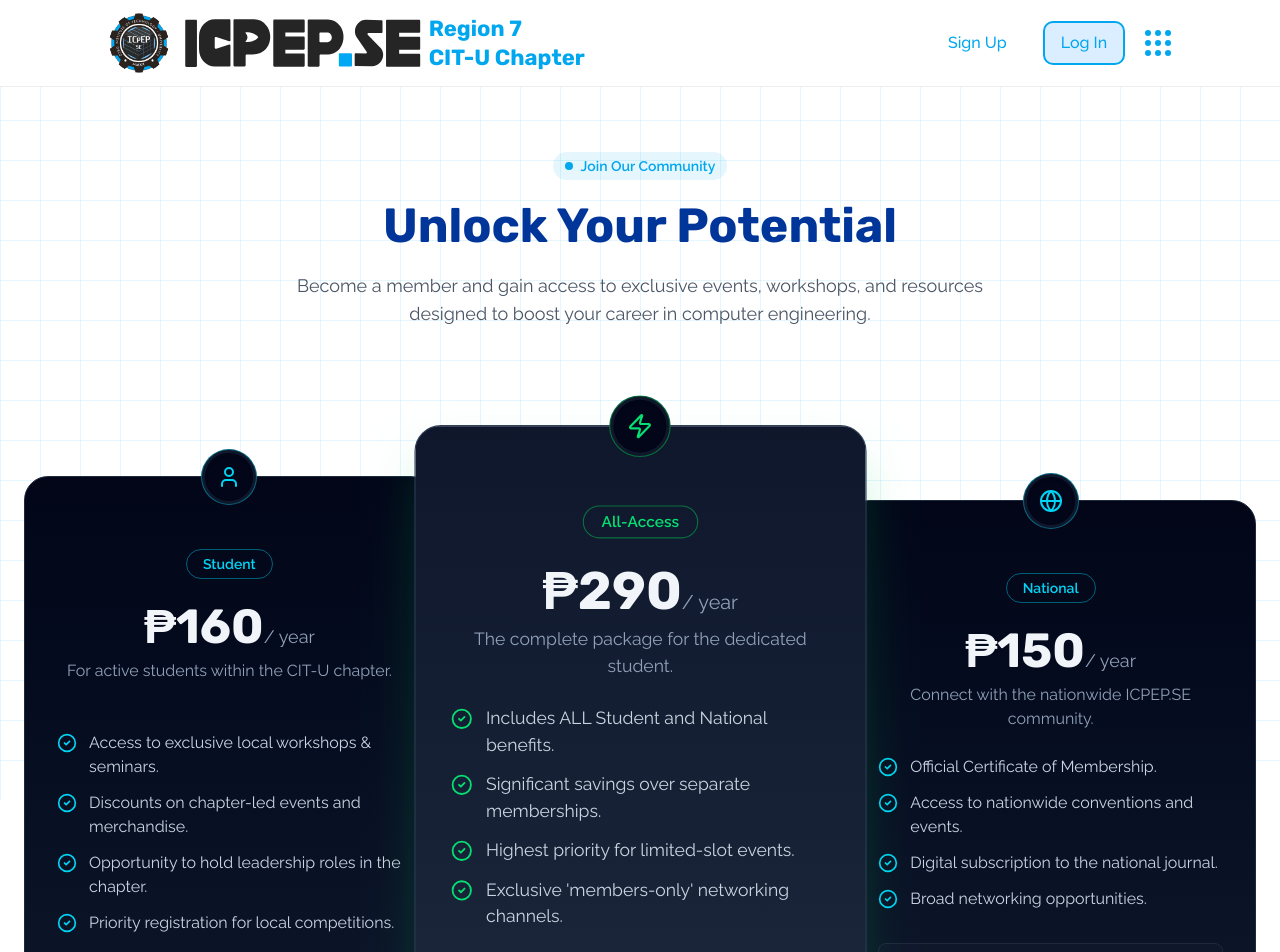
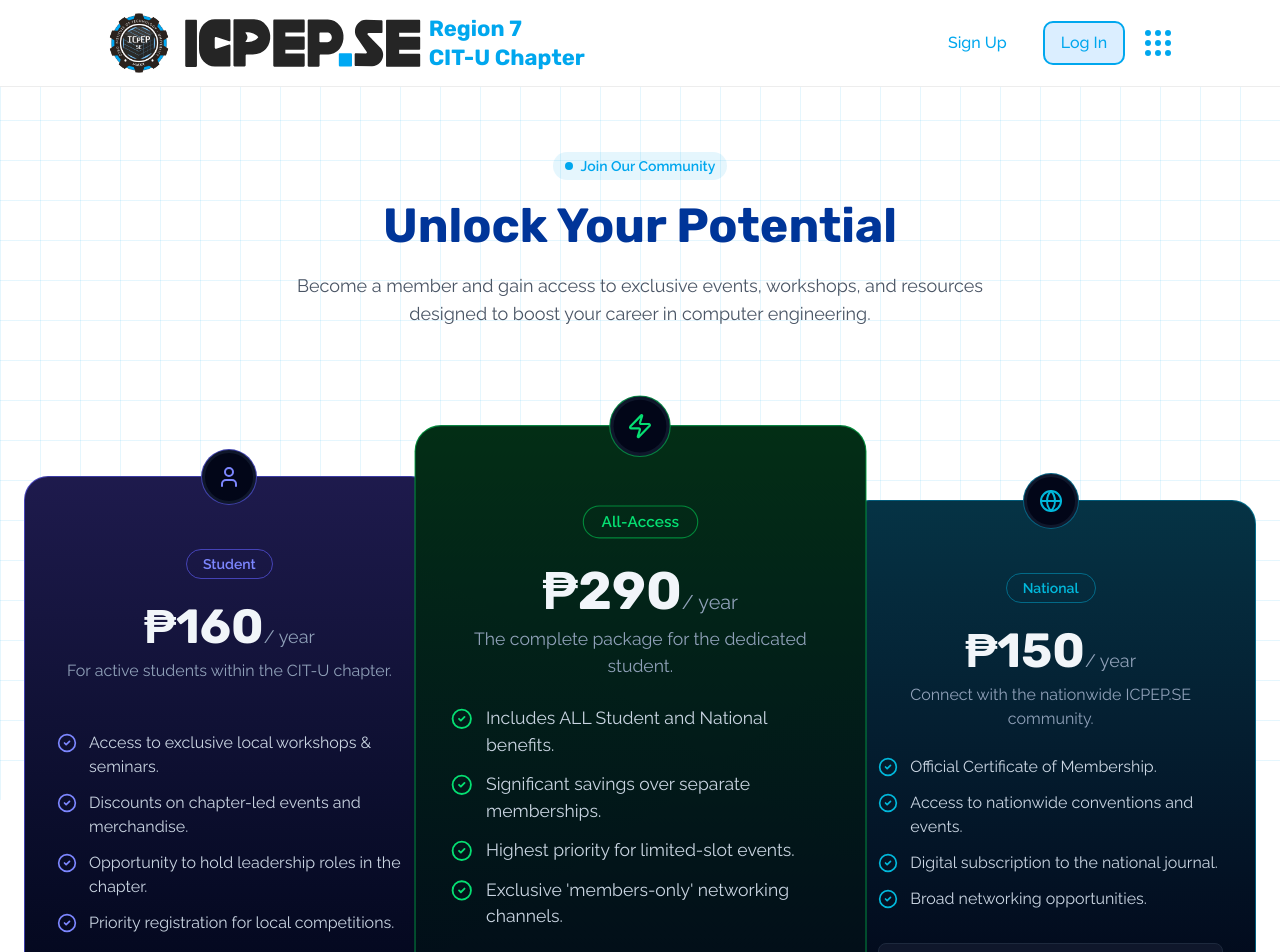
Before and after one commit to ShanRaboy11/icpep-se-citu, a Next.js app in the folder client/: page /membership in a window 1280 px wide. Shown: the top 952 px of the page. Built offline with nearby package versions, Linux system fonts and the light colour scheme.

Commit message:
fix: memb cards better ui - rexi

```diff
--- a/client/src/app/membership/components/membership-card.tsx
+++ b/client/src/app/membership/components/membership-card.tsx
@@ -1,9 +1,11 @@
+// app/membership/components/membership-card.tsx
 "use client";
 
 import { CheckCircle2 } from "lucide-react";
 import type { FC, ReactNode } from "react";
 
-type AccentColor = "cyan" | "green";
+// THE FIX: Replaced 'cyanLight' with a more distinct 'indigo'
+type AccentColor = "indigo" | "cyanDark" | "green";
 
 interface MembershipCardProps {
   planLabel: string;
@@ -19,24 +21,32 @@ interface MembershipCardProps {
 
 const accentClasses: Record<
   AccentColor,
-  { text: string; shadow: string; border: string; glow: string }
+  { text: string; border: string; glow: string; bg: string }
 > = {
-  cyan: {
-    text: "text-cyan-400",
-    shadow: "shadow-cyan-500/30",
-    border: "border-cyan-500/50",
-    glow: "group-hover:shadow-[0_0_15px_3px] group-hover:shadow-cyan-400/40",
+  // New indigo theme
+  indigo: {
+    text: "text-indigo-400",
+    border: "border-indigo-500/60",
+    glow: "group-hover:shadow-[inset_0_0_15px_rgba(129,140,248,0.6)]",
+    bg: "bg-gradient-to-b from-indigo-950 to-slate-950",
+  },
+  cyanDark: {
+    text: "text-cyan-500",
+    border: "border-cyan-600/60",
+    glow: "group-hover:shadow-[inset_0_0_15px_rgba(6,182,212,0.6)]",
+    bg: "bg-gradient-to-b from-cyan-950 to-slate-950",
   },
   green: {
     text: "text-green-400",
-    shadow: "shadow-green-500/30",
-    border: "border-green-500/50",
-    glow: "group-hover:shadow-[0_0_15px_3px] group-hover:shadow-green-400/40",
+    border: "border-green-500/60",
+    glow: "group-hover:shadow-[inset_0_0_15px_rgba(34,197,94,0.6)]",
+    bg: "bg-gradient-to-b from-green-950 to-slate-950",
   },
 };
 
 const MembershipCard: FC<MembershipCardProps> = ({
   planLabel,
+  title,
   price,
   description,
   benefits,
@@ -45,16 +55,11 @@ const MembershipCard: FC<MembershipCardProps> = ({
   icon,
   buttonIcon,
 }) => {
-  const currentAccent = accentClasses[accentColor];
+  const currentAccent = accentClasses[accentColor] || accentClasses.cyanDark;
 
   const cardClasses = `
     flex flex-col rounded-3xl p-8 h-full border relative group
-    transition-all duration-300
-    ${
-      isHighlighted
-        ? `border-slate-700 shadow-2xl ${currentAccent.shadow} bg-gradient-to-b from-slate-900 to-slate-800`
-        : "border-slate-800 bg-gradient-to-b from-slate-950 to-slate-900"
-    }
+    transition-all duration-300 ${currentAccent.bg} ${currentAccent.border}
   `;
 
   const buttonClasses = `
@@ -67,10 +72,10 @@ const MembershipCard: FC<MembershipCardProps> = ({
   return (
     <div className={cardClasses}>
       <div
-        className={`absolute top-0 -translate-y-1/2 left-1/2 -translate-x-1/2 h-14 w-14 rounded-full border ${currentAccent.border} bg-slate-900 flex items-center justify-center transition-shadow duration-300 ${currentAccent.glow}`}
+        className={`absolute top-0 -translate-y-1/2 left-1/2 -translate-x-1/2 h-14 w-14 rounded-full border ${currentAccent.border} bg-slate-900 flex items-center justify-center`}
       >
         <div
-          className={`h-12 w-12 rounded-full flex items-center justify-center ${currentAccent.text} shadow-inner bg-slate-950`}
+          className={`h-12 w-12 rounded-full flex items-center justify-center ${currentAccent.text} bg-slate-950 transition-shadow duration-300 ${currentAccent.glow}`}
         >
           {icon}
         </div>
--- a/client/src/app/membership/page.tsx
+++ b/client/src/app/membership/page.tsx
@@ -1,13 +1,15 @@
+// app/membership/page.tsx
 "use client";
 
 import Header from "../components/header";
 import Footer from "../components/footer";
 import Grid from "../components/grid";
 import MembershipCard from "./components/membership-card";
-import InteractiveCta from "./components/cta";
+import InteractiveCta from "./components/cta"; // Corrected path
 import { User, Globe, Zap, ArrowRight } from "lucide-react";
 import { type FC, type ReactNode } from "react";
 
+// NOTE: accentColor type now uses 'indigo'
 interface MembershipTier {
   planLabel: string;
   title: string;
@@ -15,7 +17,7 @@ interface MembershipTier {
   description: string;
   benefits: string[];
   isHighlighted: boolean;
-  accentColor: "cyan" | "green";
+  accentColor: "indigo" | "cyanDark" | "green";
   icon: ReactNode;
   buttonIcon: ReactNode;
 }
@@ -34,7 +36,7 @@ const MembershipPage: FC = () => {
         "Priority registration for local competitions.",
       ],
       isHighlighted: false,
-      accentColor: "cyan",
+      accentColor: "indigo", // Changed from 'cyanLight'
       icon: <User size={24} />,
       buttonIcon: <ArrowRight size={20} />,
     },
@@ -66,7 +68,7 @@ const MembershipPage: FC = () => {
         "Broad networking opportunities.",
       ],
       isHighlighted: false,
-      accentColor: "cyan",
+      accentColor: "cyanDark",
       icon: <Globe size={24} />,
       buttonIcon: <ArrowRight size={20} />,
     },
@@ -103,7 +105,7 @@ const MembershipPage: FC = () => {
               <div className="w-full max-w-md lg:w-1/3 z-10 transition-all duration-500 ease-out lg:scale-110 group-hover:lg:scale-105">
                 <MembershipCard {...membershipTiers[1]} />
               </div>
-              <div className="w-full max-w-md lg:w-1/3 transition-all duration-500 ease-out lg:-ml-8 group-hover:lg:translate-x-8">
+              <div className="w-full max-w-md lg:w-1/3 transition-all duration-500 ease-out lg:-ml-8 group-hover:lg:-translate-x-8">
                 <MembershipCard {...membershipTiers[2]} />
               </div>
             </div>
```
